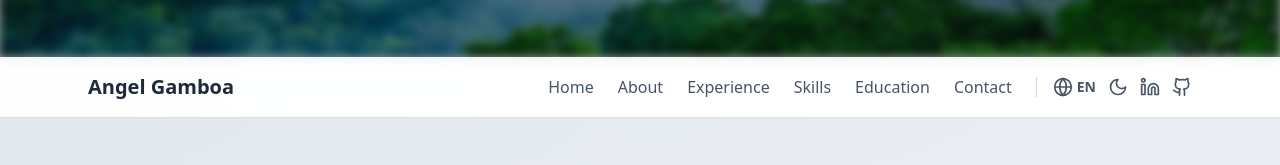
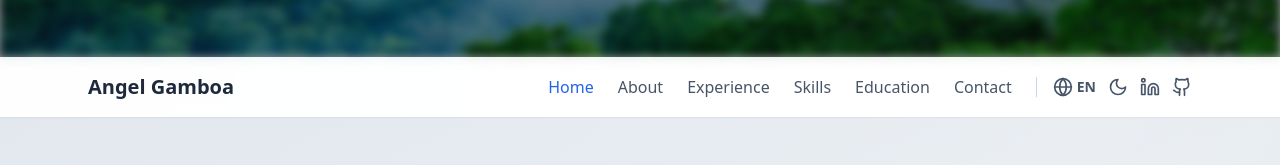
Before and after one commit to Angelgamcr/Portafolio, a React (Vite) app: page / in a window 1280 px wide. Shown: the part 534-699 px from the top of the page. Built offline with nearby package versions, Linux system fonts and the light colour scheme.

Commit message:
Se agrega observable para identificar en que section de la interfaz esta ubicado el usuario para activar(dar color) el item en Header.

```diff
--- a/src/App.tsx
+++ b/src/App.tsx
@@ -9,7 +9,7 @@ import { ContactSection } from "./common/ContactSection";
 import { HomeSection } from "./common/HomeSection";
 
 function App() {
-  const { changeTheme, changeLanguage, setMobileMenuOpen, scrollToSection } = useAppStore();
+  const { changeTheme, changeLanguage, setMobileMenuOpen } = useAppStore();
 
 
 
@@ -17,10 +17,10 @@ function App() {
     <>
       <div className="relative min-h-dvh bg-gradient-to-br from-slate-50 via-white to-slate-100 dark:from-slate-900 dark:via-slate-800 dark:to-slate-900 transition-colors duration-300 ">
         {/* Home Section */}
-        <HomeSection scrollToSection={scrollToSection} />
+        <HomeSection />
 
         {/* Navigation */}
-        <Header scrollToSection={scrollToSection} />
+        <Header />
 
         {/* About Section */}
         <AboutSection />
--- a/src/common/HomeSection.tsx
+++ b/src/common/HomeSection.tsx
@@ -2,13 +2,13 @@ import { Download } from "lucide-react";
 import { useAppStore } from "@/hooks/useAppStore";
 import SectionLayout from "@/components/SectionLayout";
 import { downloadFile } from "@/libs/downloadPDF";
+import { useActiveSection } from "@/hooks/useActiveSection";
 
-interface HomeSectionProps {
-  scrollToSection: (section: string) => void;
-}
 
-export function HomeSection({ scrollToSection }: HomeSectionProps) {
+
+export function HomeSection() {
   const { t } = useAppStore();
+  const { scrollToSection } = useActiveSection();
 
   return (
     <SectionLayout
--- a/src/components/Header.tsx
+++ b/src/components/Header.tsx
@@ -9,11 +9,10 @@ import {
   X,
 } from "lucide-react";
 import { useAppStore } from "@/hooks/useAppStore";
+import { useActiveSection } from "@/hooks/useActiveSection";
 
-interface HeaderProps {
-  scrollToSection: (section: string) => void;
-}
-export function Header({ scrollToSection }: HeaderProps) {
+
+export function Header() {
   const {
     t,
     language,
@@ -23,7 +22,7 @@ export function Header({ scrollToSection }: HeaderProps) {
     mobileMenuOpen,
     setMobileMenuOpen,
   } = useAppStore();
-
+  const { activeId, scrollToSection, SECTION_IDS } = useActiveSection();
   const toggleTheme = () => {
     const newTheme = theme === "light" ? "dark" : "light";
     changeTheme(newTheme);
@@ -44,42 +43,17 @@ export function Header({ scrollToSection }: HeaderProps) {
 
           {/* Desktop Navigation */}
           <div className="hidden md:flex items-center gap-6">
+            {
+              SECTION_IDS.map((name) =>
                 <button
-              onClick={() => scrollToSection("home")}
-              className="text-slate-600 dark:text-slate-300 hover:text-blue-600 dark:hover:text-blue-400 transition"
+                  key={'section-id-' + name}
+                  onClick={() => scrollToSection(name)}
+                  className={`hover:text-blue-600 dark:hover:text-blue-400 transition ${activeId === name ? 'text-blue-600 dark:text-blue-400' : 'text-slate-600 dark:text-slate-300'}`}
                 >
-              {t("nav.home")}
+                  {t(`nav.${name}`)}
                 </button>
-            <button
-              onClick={() => scrollToSection("about")}
-              className="text-slate-600 dark:text-slate-300 hover:text-blue-600 dark:hover:text-blue-400 transition"
-            >
-              {t("nav.about")}
-            </button>
-            <button
-              onClick={() => scrollToSection("experience")}
-              className="text-slate-600 dark:text-slate-300 hover:text-blue-600 dark:hover:text-blue-400 transition"
-            >
-              {t("nav.experience")}
-            </button>
-            <button
-              onClick={() => scrollToSection("skills")}
-              className="text-slate-600 dark:text-slate-300 hover:text-blue-600 dark:hover:text-blue-400 transition"
-            >
-              {t("nav.skills")}
-            </button>
-            <button
-              onClick={() => scrollToSection("education")}
-              className="text-slate-600 dark:text-slate-300 hover:text-blue-600 dark:hover:text-blue-400 transition"
-            >
-              {t("nav.education")}
-            </button>
-            <button
-              onClick={() => scrollToSection("contact")}
-              className="text-slate-600 dark:text-slate-300 hover:text-blue-600 dark:hover:text-blue-400 transition"
-            >
-              {t("nav.contact")}
-            </button>
+              )
+            }
 
             <div className="flex items-center gap-3 border-l border-slate-300 dark:border-slate-600 pl-4">
               <button
@@ -145,48 +119,21 @@ export function Header({ scrollToSection }: HeaderProps) {
 
         <div
           className={`md:hidden space-y-3 border-t border-slate-200 dark:border-slate-700
-            overflow-hidden transition-all duration-500 ease-in-out ${
-              mobileMenuOpen
+            overflow-hidden transition-all duration-500 ease-in-out ${mobileMenuOpen
               ? "max-h-96 opacity-100 mt-4 pt-4 pb-4"
               : "max-h-0 opacity-0"
             }`}
         >
+          {
+            SECTION_IDS.map((name) =>
               <button
-            onClick={() => scrollToSection("home")}
-            className="block w-full text-left text-slate-600 dark:text-slate-300 hover:text-blue-600 dark:hover:text-blue-400 transition py-2"
+                onClick={() => scrollToSection(name)}
+                className={`block w-full text-left hover:text-blue-600 dark:hover:text-blue-400 transition py-2${activeId === name ? 'text-blue-600 dark:text-blue-400' : 'text-slate-600 dark:text-slate-300'}`}
               >
-            {t("nav.home")}
+                {t(`nav.${name}`)}
               </button>
-          <button
-            onClick={() => scrollToSection("about")}
-            className="block w-full text-left text-slate-600 dark:text-slate-300 hover:text-blue-600 dark:hover:text-blue-400 transition py-2"
-          >
-            {t("nav.about")}
-          </button>
-          <button
-            onClick={() => scrollToSection("experience")}
-            className="block w-full text-left text-slate-600 dark:text-slate-300 hover:text-blue-600 dark:hover:text-blue-400 transition py-2"
-          >
-            {t("nav.experience")}
-          </button>
-          <button
-            onClick={() => scrollToSection("skills")}
-            className="block w-full text-left text-slate-600 dark:text-slate-300 hover:text-blue-600 dark:hover:text-blue-400 transition py-2"
-          >
-            {t("nav.skills")}
-          </button>
-          <button
-            onClick={() => scrollToSection("education")}
-            className="block w-full text-left text-slate-600 dark:text-slate-300 hover:text-blue-600 dark:hover:text-blue-400 transition py-2"
-          >
-            {t("nav.education")}
-          </button>
-          <button
-            onClick={() => scrollToSection("contact")}
-            className="block w-full text-left text-slate-600 dark:text-slate-300 hover:text-blue-600 dark:hover:text-blue-400 transition py-2"
-          >
-            {t("nav.contact")}
-          </button>
+            )
+          }
           <div className="flex gap-4 pt-3 border-t border-slate-200 dark:border-slate-700">
             <a
               href="https://linkedin.com/in/angelgamcr"
--- /dev/null
+++ b/src/hooks/useActiveSection.ts
@@ -0,0 +1,51 @@
+import { useEffect, useState } from 'react';
+import { useAppStore } from './useAppStore';
+
+const SECTION_IDS = ['home', 'about', 'experience', 'skills', 'education', 'contact'];
+
+export const useActiveSection = () => {
+    const {setMobileMenuOpen} = useAppStore();
+  const [activeId, setActiveId] = useState('');
+
+  useEffect(() => {
+    const observer = new IntersectionObserver(
+      (entries) => {
+        entries.forEach((entry) => {
+          if (entry.isIntersecting) {
+            setActiveId(entry.target.id);
+          }
+        });
+      },
+      { rootMargin: '-30% 0px -50% 0px' } // Detecta la sección cuando está en el centro de la pantalla
+    );
+
+    SECTION_IDS.forEach((id) => {
+      const element = document.getElementById(id);
+      if (element) observer.observe(element);
+    });
+
+    return () => observer.disconnect(); // Buena práctica: limpia el observer al desmontar
+  }, [SECTION_IDS]);
+
+
+    /**************** ScrollSection ******************/
+      const scrollToSection = (id: string) => {
+          const element = document.getElementById(id);
+          if (element) {
+              const offset = 60;
+              const elementPosition = element.getBoundingClientRect().top;
+              const offsetPosition = elementPosition + window.pageYOffset - offset;
+              window.scrollTo({
+                  top: offsetPosition,
+                  behavior: "smooth",
+              });
+              setMobileMenuOpen(false);
+          }
+      };
+    /**************** ScrollSection ******************/
+  return {
+    activeId,
+    scrollToSection,
+    SECTION_IDS
+  };
+};
--- a/src/hooks/useAppStore.tsx
+++ b/src/hooks/useAppStore.tsx
@@ -17,7 +17,6 @@ type AppContextType = {
   changeLanguage: (lang: Language) => void;
   mobileMenuOpen: boolean;
   setMobileMenuOpen: (isMobile: boolean) => void;
-  scrollToSection:(id:string)=>void;
 };
 
 // Context: Es usado para poder enviar las variables a los componentes hijos
@@ -84,21 +83,7 @@ export const AppProvider: React.FC<{ children: React.ReactNode }> = ({
     return typeof value === "string" ? value : key;
   }
   /**************** i18n ******************/
-  /**************** ScrollSection ******************/
-    const scrollToSection = (id: string) => {
-        const element = document.getElementById(id);
-        if (element) {
-            const offset = 60;
-            const elementPosition = element.getBoundingClientRect().top;
-            const offsetPosition = elementPosition + window.pageYOffset - offset;
-            window.scrollTo({
-                top: offsetPosition,
-                behavior: "smooth",
-            });
-            setMobileMenuOpen(false);
-        }
-    };
-  /**************** ScrollSection ******************/
+
 
   return (
     <AppContext.Provider
@@ -109,9 +94,8 @@ export const AppProvider: React.FC<{ children: React.ReactNode }> = ({
         setMobileMenuOpen,
         language,
         changeLanguage,
-        t,
-        scrollToSection
-      }}
+        t
+            }}
     >
       {children}
     </AppContext.Provider>
```
Lines whose indentation alone changed are shown as unchanged.
